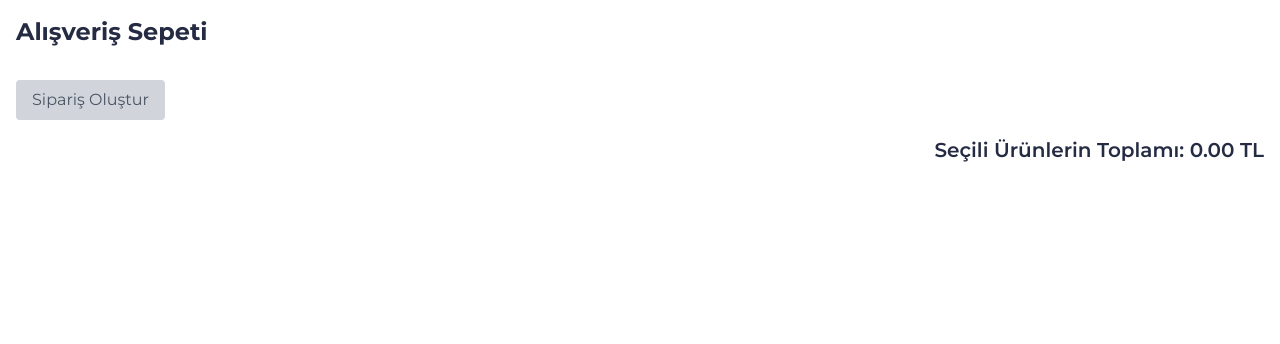
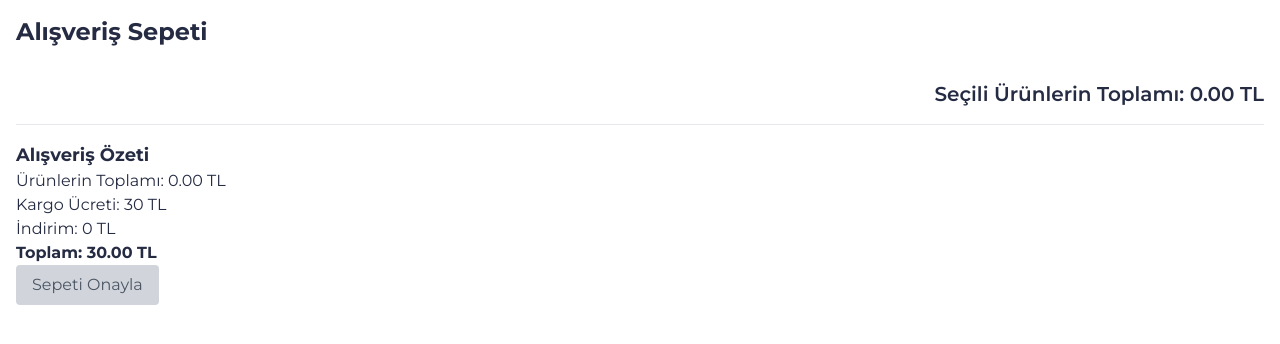
Before and after one commit to hediye-ersan/Trend-Kod, a React (Vite) app: page /shopping-cart in a window 1280 px wide. Shown: the top 344 px of the page. Built offline with nearby package versions, Linux system fonts and the light colour scheme; a web font is replaced by a local one.

Commit message:
sipariş oluştur denildiğinde kullanıcı login değilse kullanıcıyı login sayfasına yonlendirir

```diff
--- a/src/page/ShoppingCartPage.jsx
+++ b/src/page/ShoppingCartPage.jsx
@@ -1,5 +1,6 @@
 import React, { useState, useEffect } from "react";
 import { useSelector, useDispatch } from "react-redux";
+import { useHistory } from "react-router-dom";
 import {
     increaseProductQuantity,
     decreaseProductQuantity,
@@ -10,6 +11,8 @@ const ShoppingCartPage = () => {
     const dispatch = useDispatch();
     const cartItems = useSelector((state) => state.shopCard.cartItems);
     const [selectedItems, setSelectedItems] = useState([]);
+    const history = useHistory();
+    const user = useSelector((state) => state.user.user);
 
     useEffect(() => {
         setSelectedItems(cartItems.map((item) => item.id));
@@ -35,12 +38,17 @@ const ShoppingCartPage = () => {
         }
     };
 
+
+
     const handleOrder = () => {
-    const orderedItems = cartItems.filter((item) =>
-      selectedItems.includes(item.id)
-    );
+        const orderedItems = cartItems.filter((item) => selectedItems.includes(item.id));
+        if (!user) {
+            // Kullanıcı giriş yapmamışsa login sayfasına yönlendir
+            history.push('/login');
+        } else {
             console.log("Sipariş Oluşturulan Ürünler:", orderedItems);
             alert("Sipariş oluşturuldu!");
+        }
     };
 
     return (
@@ -90,20 +98,27 @@ const ShoppingCartPage = () => {
                 ))}
             </div>
             <div className="mt-8">
+
+                <h2 className="text-xl font-semibold text-right mt-4">
+                    Seçili Ürünlerin Toplamı: {totalSelectedPrice.toFixed(2)} TL
+                </h2>
+            </div>
+            <div className="border-t mt-4 pt-4">
+                <h2 className="text-lg font-bold">Alışveriş Özeti</h2>
+                <p>Ürünlerin Toplamı: {totalSelectedPrice.toFixed(2)} TL</p>
+                <p>Kargo Ücreti: 30 TL</p>
+                <p>İndirim: {totalSelectedPrice >= 150 ? '-30 TL (150 TL ve Üzerinde Kargo Ücretsiz)' : '0 TL'}</p>
+                <p className="font-bold">Toplam: {(totalSelectedPrice >= 150 ? totalSelectedPrice : totalSelectedPrice + 30).toFixed(2)} TL</p>
                 <button
                     onClick={handleOrder}
                     disabled={selectedItems.length === 0}
-          className={`px-4 py-2 rounded ${
-            selectedItems.length > 0
+                    className={`px-4 py-2 rounded ${selectedItems.length > 0
                             ? "bg-blue-500 text-white hover:bg-blue-600"
                             : "bg-gray-300 text-gray-600 cursor-not-allowed"
                         }`}
                 >
-          Sipariş Oluştur
+                    Sepeti Onayla
                 </button>
-        <h2 className="text-xl font-semibold text-right mt-4">
-          Seçili Ürünlerin Toplamı: {totalSelectedPrice.toFixed(2)} TL
-        </h2>
             </div>
         </div>
     );
```
Lines whose indentation alone changed are shown as unchanged.
